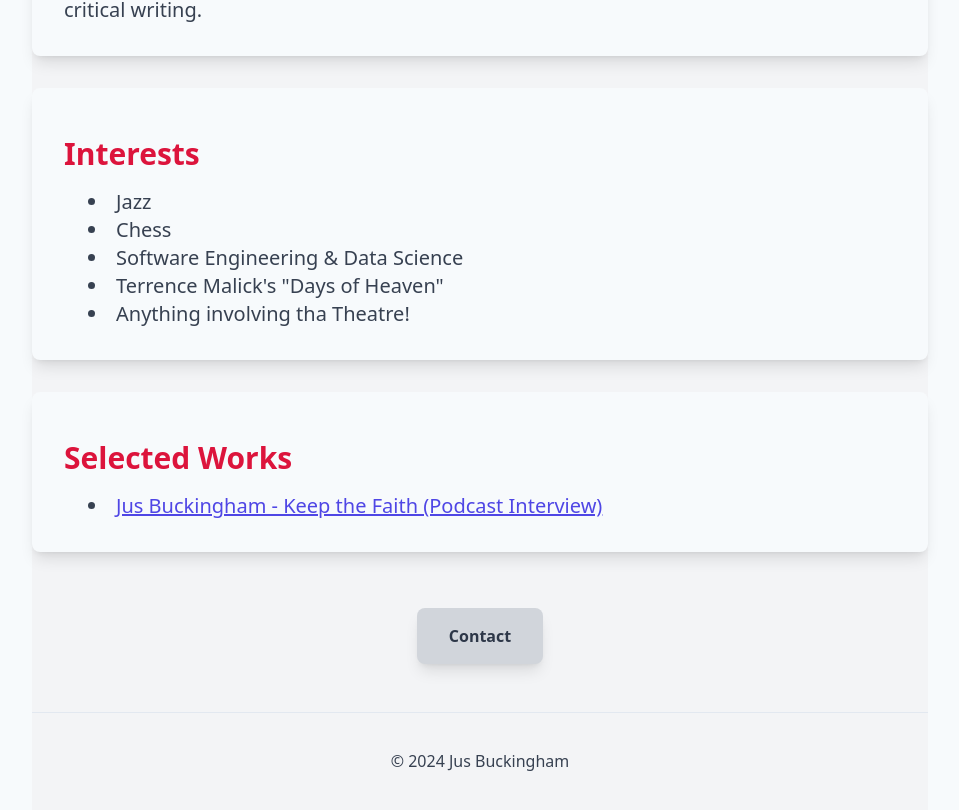
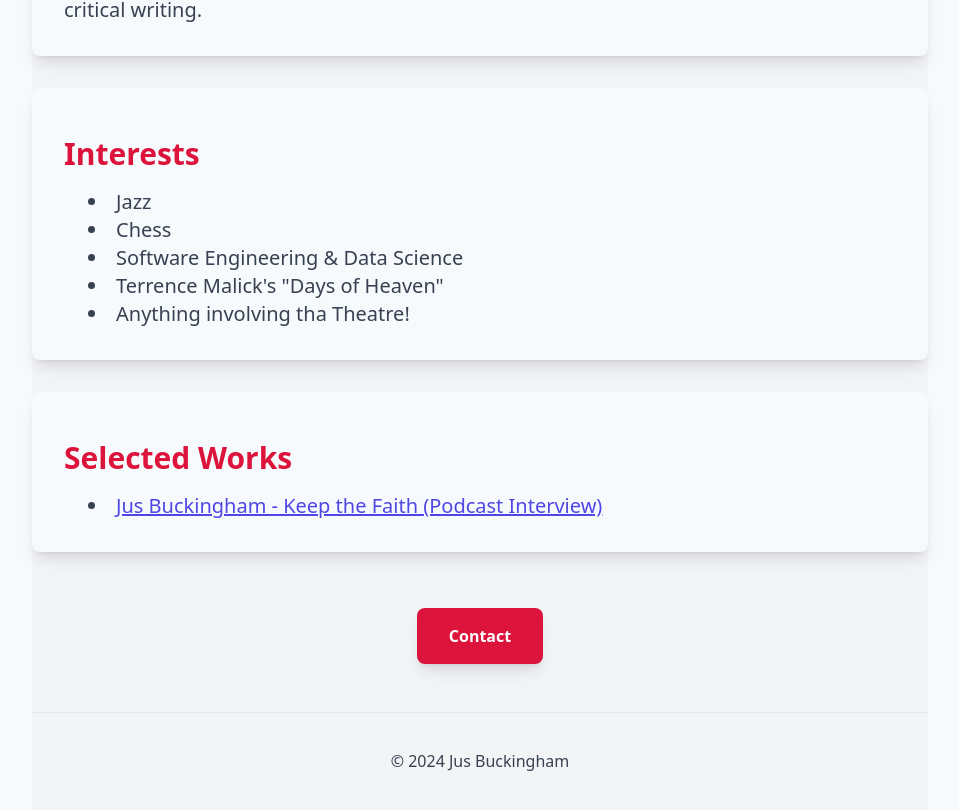
Before and after one commit to jusbuckingham/jusbuckingham, a Next.js app: page / in a window 1280 px wide. Shown: the part 756-1566 px from the top of the page, without its empty margins (160-1119 px from the left). Built offline with nearby package versions, Linux system fonts and the light colour scheme.

Commit message:
changing button color to red

```diff
--- a/pages/index.tsx
+++ b/pages/index.tsx
@@ -130,7 +130,7 @@ const Home: NextPage = () => {
         <div className="mt-8 w-full max-w-4xl flex justify-center p-6">
           <button
             onClick={handleEmailClick}
-            className="px-8 py-4 bg-neutral-300 text-gray-800 font-semibold rounded-lg shadow-lg transition duration-300 ease-in-out hover:bg-crimson hover:text-white"
+            className="px-8 py-4 bg-crimson text-white font-semibold rounded-lg shadow-lg transition duration-300 ease-in-out hover:bg-crimson hover:text-white"
           >
             Contact
           </button>
```
